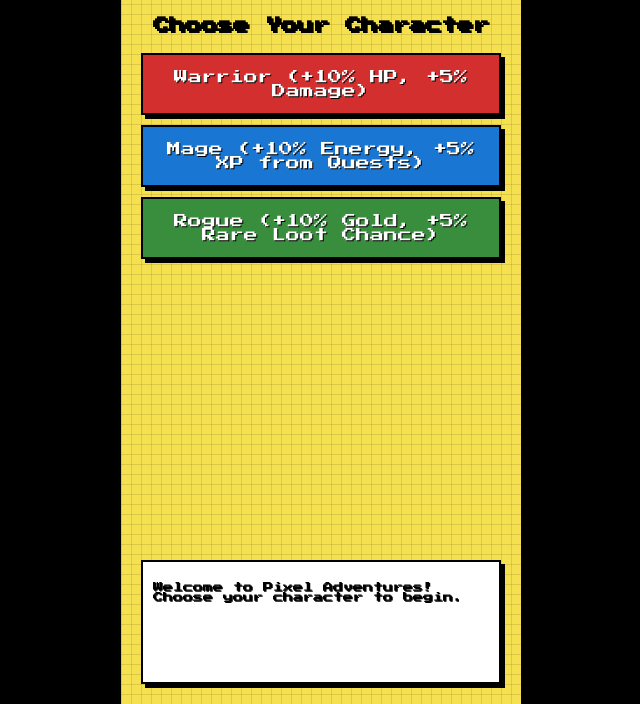
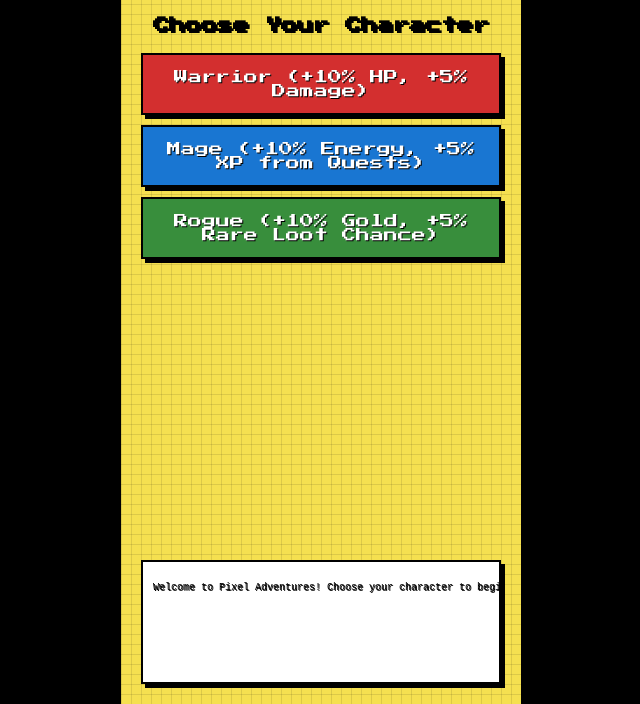
Before and after one commit to FlippeRxHero/PixelAdventures, a plain HTML site: page index.html in a window 1280 px wide. Shown: the part 96-800 px from the top of the page, without its empty margins (319-959 px from the left). Drawn offline with Linux system fonts and the light colour scheme.

Commit message:
Update index.html

```diff
--- a/index.html
+++ b/index.html
@@ -39,9 +39,8 @@
 
         <!-- Feedback Log -->
         <div class="log">
-            <p id="log">Welcome to Pixel Adventures! Choose your character to begin.</p>
-        </div>
-    </div>
+    <pre id="log">Welcome to Pixel Adventures! Choose your character to begin.</pre>
+</div>
 
     <script src="script.js"></script>
 </body>
```
